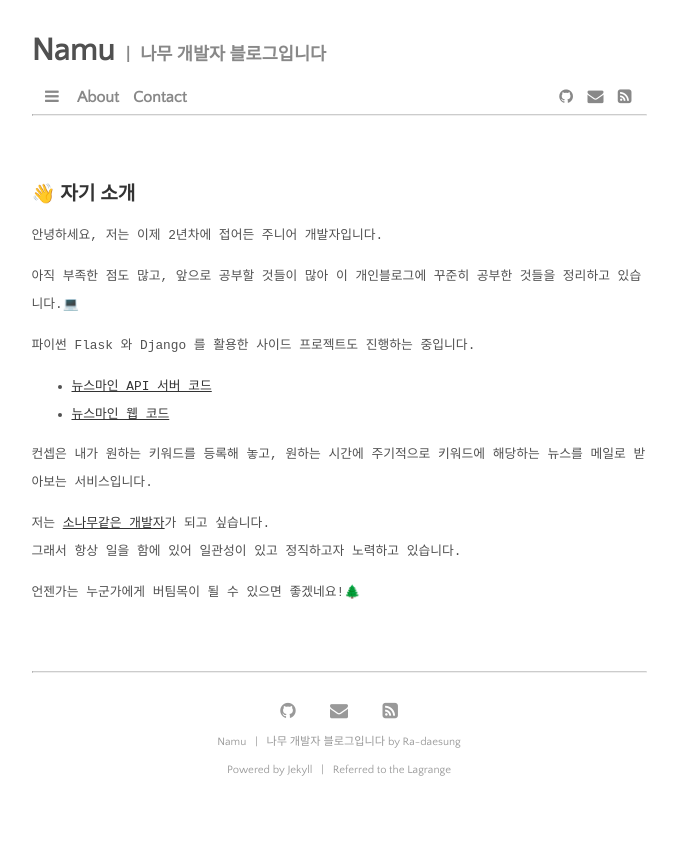
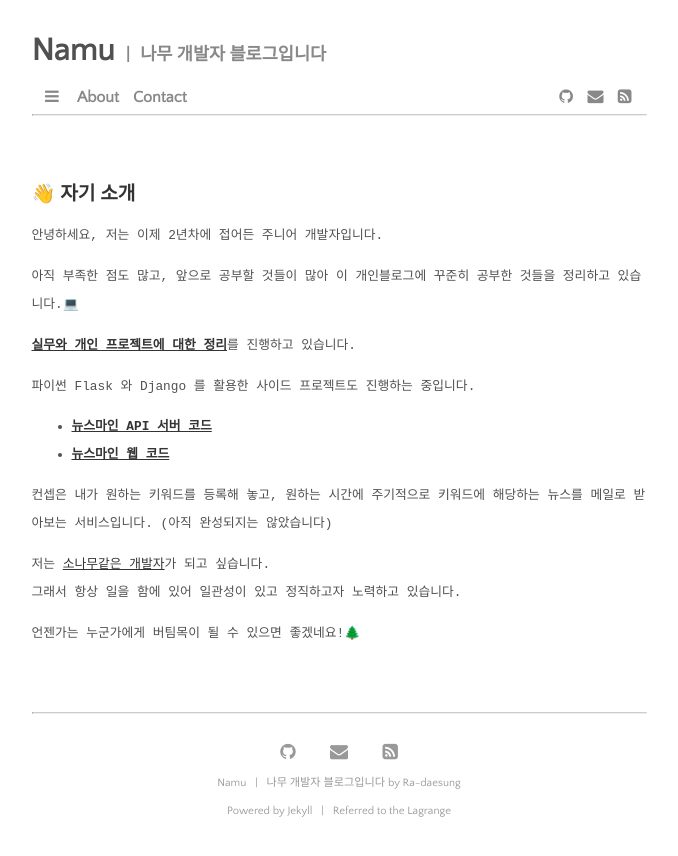
Before and after one commit to daesungRa/namu, a Jekyll site: the page built from about.markdown, in a window 1280 px wide. Shown: the top 856 px of the page, without its empty margins (301-979 px from the left). Built offline with Jekyll 4.4.1, drawn with Linux system fonts in a browser that asks for light colours; emoji names are drawn with the system emoji font; some web fonts are replaced.

Commit message:
home: Modify about contents

```diff
--- a/about.markdown
+++ b/about.markdown
@@ -12,11 +12,13 @@ permalink: /about/
 아직 부족한 점도 많고, 앞으로 공부할 것들이 많아
 이 개인블로그에 꾸준히 공부한 것들을 정리하고 있습니다.:computer:<br>
 
+**<a href="{{ site.github.url }}{% link _posts/daily/2021-04-17-project-experiences.markdown %}" target="_blank">실무와 개인 프로젝트에 대한 정리</a>**를 진행하고 있습니다.
+
 파이썬 Flask 와 Django 를 활용한 사이드 프로젝트도 진행하는 중입니다.
-- <a href="https://github.com/daesungRa/newsmine" target="_blank">뉴스마인 API 서버 코드</a>
-- <a href="https://github.com/daesungRa/newsmine-web" target="_blank">뉴스마인 웹 코드</a>
+- **<a href="https://github.com/daesungRa/newsmine" target="_blank">뉴스마인 API 서버 코드</a>**
+- **<a href="https://github.com/daesungRa/newsmine-web" target="_blank">뉴스마인 웹 코드</a>**
 
-컨셉은 내가 원하는 키워드를 등록해 놓고, 원하는 시간에 주기적으로 키워드에 해당하는 뉴스를 메일로 받아보는 서비스입니다.
+컨셉은 내가 원하는 키워드를 등록해 놓고, 원하는 시간에 주기적으로 키워드에 해당하는 뉴스를 메일로 받아보는 서비스입니다. (아직 완성되지는 않았습니다)
 
 저는 <a href="{{ site.github.url }}{% link _posts/daily/2020-05-23-namu.markdown %}" target="_blank">소나무같은 개발자</a>가
 되고 싶습니다.<br>
```
